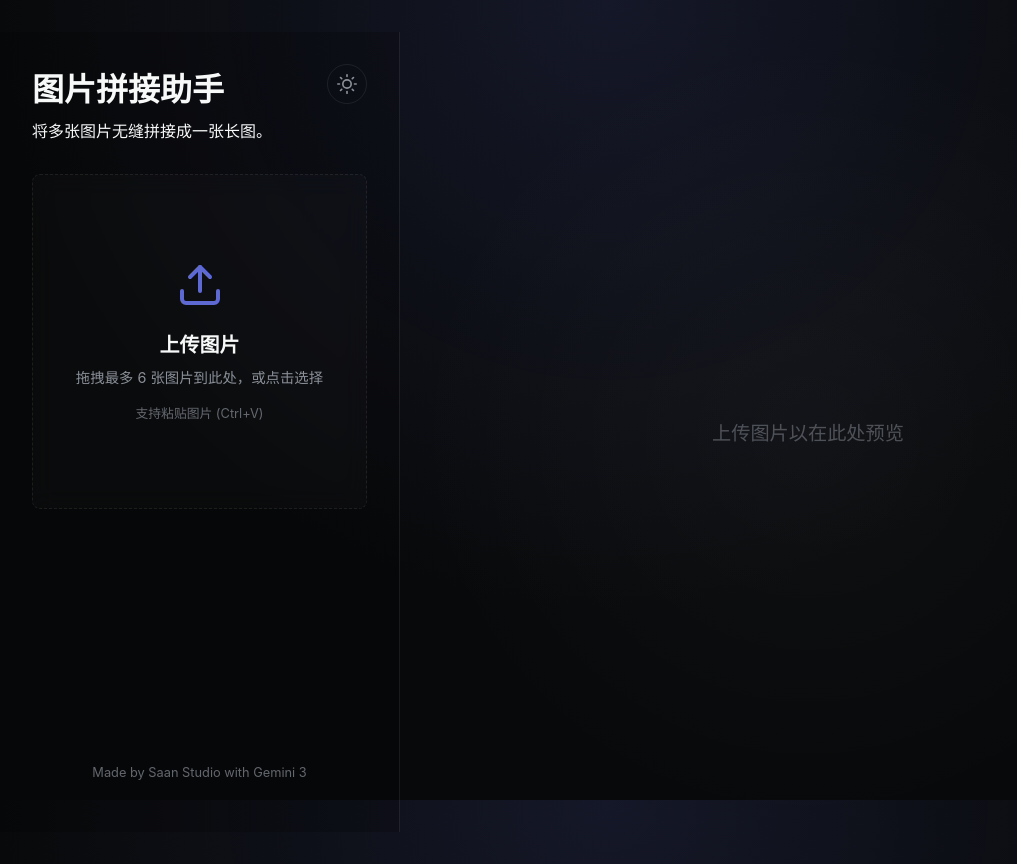
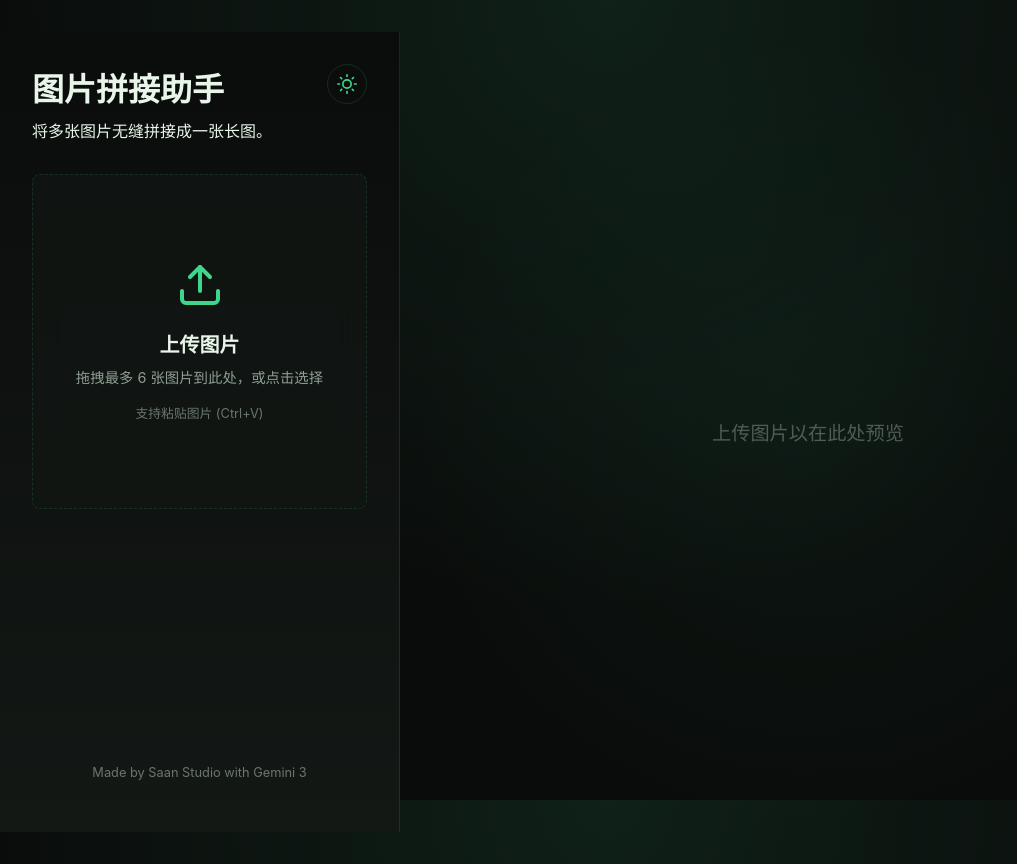
Before and after one commit to yishan/image-stitch, a React (Vite) app: page / in a window 1280 px wide. Shown: the whole page, without its empty margins (32-1049 px from the left). Built offline with nearby package versions, Linux system fonts and the light colour scheme.

Commit message:
feat: introduce a green/teal color palette and refine light mode styling across the application.

```diff
--- a/src/App.css
+++ b/src/App.css
@@ -28,11 +28,12 @@
   display: flex;
   flex-direction: column;
   gap: var(--spacing-lg);
-  background: rgba(0, 0, 0, 0.2);
+  background: linear-gradient(180deg, rgba(10, 12, 11, 0.95) 0%, rgba(19, 24, 21, 0.95) 100%);
 }
 
 :root[data-theme="light"] .left-panel {
-  background: radial-gradient(circle at 50% 50%, rgba(255, 255, 255, 0.03) 0%, transparent 70%);
+  background: rgba(255, 255, 255, 0.5);
+  border-right: 1px solid var(--color-border);
 }
 
 .right-panel {
@@ -42,7 +43,11 @@
   display: flex;
   align-items: center;
   justify-content: center;
-  background: radial-gradient(circle at 50% 50%, rgba(255, 255, 255, 0.03) 0%, transparent 70%);
+  background: radial-gradient(circle at 50% 50%, rgba(61, 214, 140, 0.05) 0%, transparent 70%);
+}
+
+:root[data-theme="light"] .right-panel {
+  background: transparent;
 }
 
 .app-header {
--- a/src/components/ImageUploader.css
+++ b/src/components/ImageUploader.css
@@ -17,15 +17,25 @@
 
 .uploader-container:hover {
     border-color: var(--color-primary);
-    background: rgba(99, 102, 241, 0.05);
-    box-shadow: 0 0 20px rgba(99, 102, 241, 0.1);
+    background: rgba(61, 214, 140, 0.05);
+    box-shadow: 0 0 20px rgba(61, 214, 140, 0.1);
 }
 
 .uploader-container.dragging {
     border-color: var(--color-primary);
-    background: rgba(99, 102, 241, 0.1);
+    background: rgba(61, 214, 140, 0.1);
     transform: scale(1.01);
-    box-shadow: 0 0 30px rgba(99, 102, 241, 0.2);
+    box-shadow: 0 0 30px rgba(61, 214, 140, 0.2);
+}
+
+:root[data-theme="light"] .uploader-container:hover {
+    background: rgba(26, 60, 30, 0.03);
+    box-shadow: 0 0 20px rgba(26, 60, 30, 0.05);
+}
+
+:root[data-theme="light"] .uploader-container.dragging {
+    background: rgba(26, 60, 30, 0.08);
+    box-shadow: 0 0 30px rgba(26, 60, 30, 0.1);
 }
 
 .uploader-content {
--- a/src/components/StitchCanvas.css
+++ b/src/components/StitchCanvas.css
@@ -38,7 +38,9 @@
     max-width: 100%;
     max-height: 100%;
     object-fit: contain;
-    box-shadow: 0 10px 30px rgba(0, 0, 0, 0.3);
+    max-height: 100%;
+    object-fit: contain;
+    /* box-shadow: 0 10px 30px rgba(0, 0, 0, 0.3); */
 }
 
 .loading {
@@ -74,6 +76,17 @@
     box-shadow: 0 8px 25px rgba(99, 102, 241, 0.5);
 }
 
+:root[data-theme="light"] .action-btn.primary {
+    background: var(--color-primary);
+    box-shadow: none;
+    color: white;
+}
+
+:root[data-theme="light"] .action-btn.primary:hover {
+    background: var(--color-primary-hover);
+    box-shadow: none;
+}
+
 .action-btn.secondary {
     background: rgba(255, 255, 255, 0.1);
     color: var(--color-text);
--- a/src/components/ThemeSwitcher.css
+++ b/src/components/ThemeSwitcher.css
@@ -1,7 +1,7 @@
 .theme-switcher {
     background: transparent;
     border: 1px solid var(--color-border);
-    color: var(--color-text-secondary);
+    color: var(--color-primary);
     padding: 8px;
     border-radius: 50%;
     display: flex;
@@ -19,6 +19,17 @@
     border-color: var(--color-text-secondary);
 }
 
+:root[data-theme="light"] .theme-switcher {
+    border-color: var(--color-primary);
+    color: var(--color-primary);
+    background: rgba(26, 60, 30, 0.05);
+}
+
+:root[data-theme="light"] .theme-switcher:hover {
+    background: var(--color-primary);
+    color: #FFFFFF;
+}
+
 .theme-switcher svg {
     width: 20px;
     height: 20px;
--- a/src/index.css
+++ b/src/index.css
@@ -1,26 +1,26 @@
 :root {
   --font-family: 'Inter', system-ui, Avenir, Helvetica, Arial, sans-serif;
 
-  /* Colors - Linear Theme (Dark Default) */
-  --color-bg: #08090A;
-  --color-surface: #121417;
+  /* Colors - Adaline Dark (Green Theme) */
+  --color-bg: #0A0C0B;
+  --color-surface: #131815;
 
-  /* Linear Gradients */
-  --gradient-primary: linear-gradient(135deg, #5E6AD2 0%, #A259FF 100%);
-  --gradient-bg: radial-gradient(circle at 50% 0%, rgba(94, 106, 210, 0.15), transparent 60%);
-  --gradient-text: linear-gradient(to right, #E0E7FF, #A259FF);
+  /* Linear Gradients - Green/Teal */
+  --gradient-primary: linear-gradient(135deg, #3DD68C 0%, #00EDA0 100%);
+  --gradient-bg: radial-gradient(circle at 50% 0%, rgba(61, 214, 140, 0.1), transparent 60%);
+  --gradient-text: linear-gradient(to right, #3DD68C, #00EDA0);
 
-  --color-primary: #5E6AD2;
-  --color-primary-hover: #4b55aa;
-  --color-text: #F7F8F8;
-  --color-text-secondary: #8A8F98;
-  --color-border: rgba(255, 255, 255, 0.08);
+  --color-primary: #3DD68C;
+  --color-primary-hover: #2db374;
+  --color-text: #E8F5E9;
+  --color-text-secondary: #8E9E93;
+  --color-border: rgba(61, 214, 140, 0.15);
 
-  /* Glassmorphism - Linear Style */
-  --glass-bg: rgba(255, 255, 255, 0.02);
-  --glass-border: 1px solid rgba(255, 255, 255, 0.06);
-  --glass-shadow: 0 4px 24px rgba(0, 0, 0, 0.4);
-  --backdrop-blur: blur(12px);
+  /* Glassmorphism - Dark Green Style */
+  --glass-bg: rgba(19, 24, 21, 0.6);
+  --glass-border: 1px solid rgba(61, 214, 140, 0.1);
+  --glass-shadow: 0 4px 24px rgba(0, 0, 0, 0.6);
+  --backdrop-blur: blur(16px);
 
   /* Spacing */
   --spacing-xs: 0.5rem;
@@ -37,23 +37,23 @@
 }
 
 :root[data-theme="light"] {
-  --color-bg: #F2F4F7;
+  --color-bg: #FAFAF8;
   --color-surface: #FFFFFF;
 
-  /* Softer, more subtle gradient for light mode */
-  --gradient-bg: radial-gradient(circle at 50% 0%, rgba(94, 106, 210, 0.05), transparent 70%);
-  --gradient-text: linear-gradient(to right, #4F46E5, #9333EA);
+  /* Subtle warm radial gradient for depth */
+  --gradient-bg: radial-gradient(circle at 50% 0%, rgba(26, 60, 30, 0.03), transparent 60%);
+  --gradient-text: linear-gradient(to right, #1A3C1E, #3A5C3E);
 
-  --color-primary: #4F46E5;
-  --color-primary-hover: #4338CA;
-  --color-text: #111827;
-  --color-text-secondary: #6B7280;
-  --color-border: rgba(0, 0, 0, 0.06);
+  --color-primary: #1A3C1E;
+  --color-primary-hover: #122A15;
+  --color-text: #1A1A1A;
+  --color-text-secondary: #5A5A5A;
+  --color-border: rgba(0, 0, 0, 0.08);
 
-  /* Modern "Frosted Glass" */
-  --glass-bg: rgba(255, 255, 255, 0.75);
-  --glass-border: 1px solid rgba(255, 255, 255, 0.8);
-  --glass-shadow: 0 8px 32px rgba(0, 0, 0, 0.04);
+  /* Modern "Solid Glass" */
+  --glass-bg: rgba(255, 255, 255, 0.9);
+  --glass-border: 1px solid rgba(0, 0, 0, 0.05);
+  --glass-shadow: 0 4px 12px rgba(0, 0, 0, 0.03);
 }
 
 * {
```
